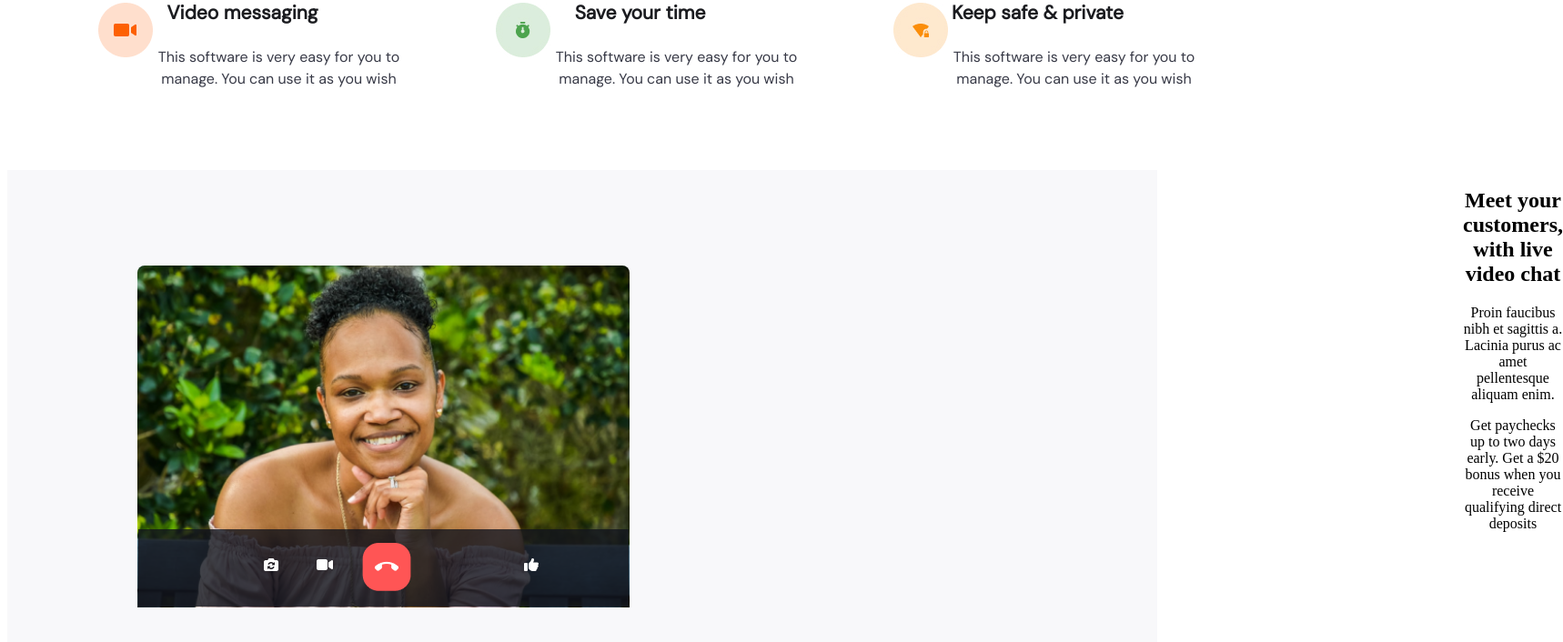
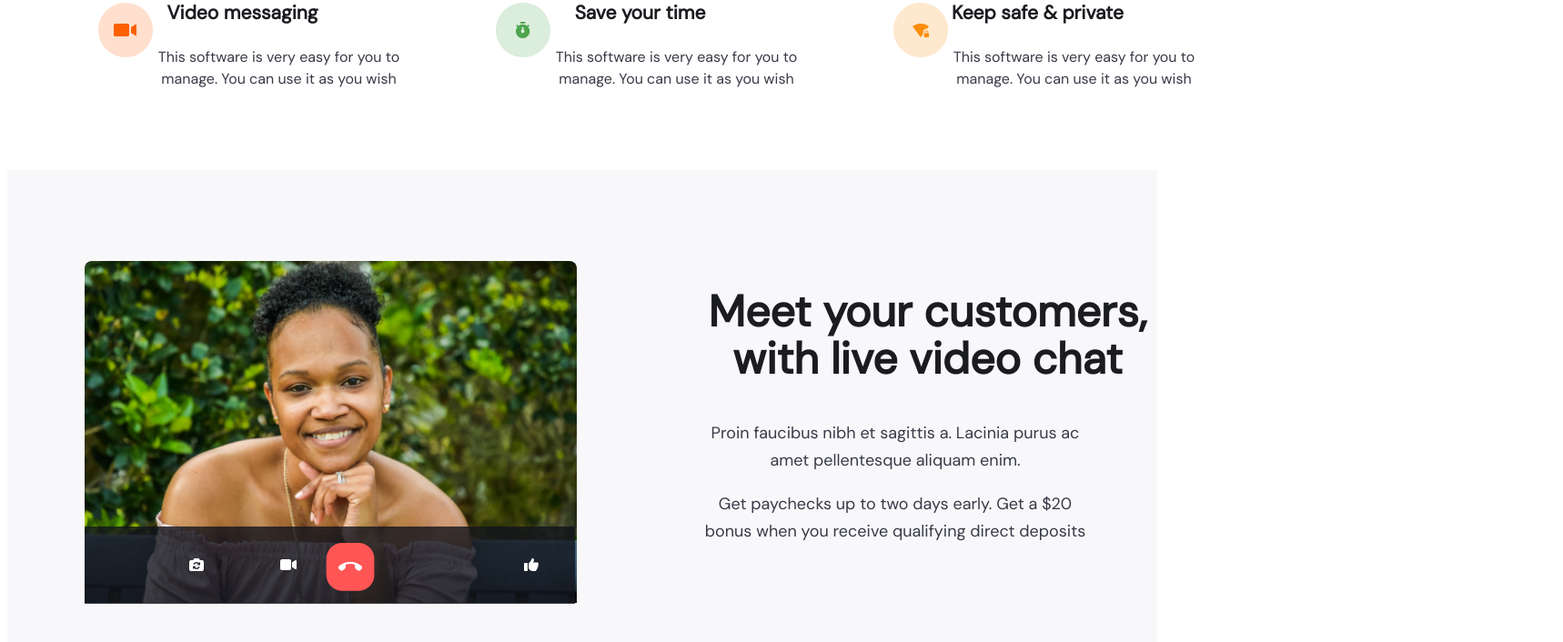
Before and after one commit to Bukkiedevs/Chat-app-landing-page, a plain HTML site: page index.html in a window 1280 px wide. Shown: the part 1300-2006 px from the top of the page at 91% size, 1718 px wide, since content can reach past the window. Drawn offline with Linux system fonts and the light colour scheme.

Commit message:
Improve stylings

```diff
--- a/css/styles.css
+++ b/css/styles.css
@@ -206,7 +206,7 @@ h5 {
 .woman-headset-video {
   border-top-left-radius: 8px;
   border-top-right-radius: 8px;
-  margin: 105px 916px 104px 143px;
+  margin: 100px 85px 80px 85px;
   width: 541px;
   height: 376px;
 }
@@ -215,8 +215,8 @@ h5 {
 }
 .background-image {
   position: absolute;
-  top: 395px;
-  left: 144px;
+  top: 392px;
+  left: 85px;
   width: 539px;
   height: 85px;
 }
@@ -231,17 +231,35 @@ h5 {
 .video-image {
   position: absolute;
   top: 426px;
-  left: 340px;
+  left: 300px;
   color: white;
 }
 .camera-rotate-image {
   position: absolute;
   top: 426px;
-  left: 280px;
+  left: 198px;
   color: white;
 }
 .end-image {
   position: absolute;
   top: 410px;
-  left: 390px;
+  left: 350px;
 }
+.video-text {
+  margin: 130px 70px 140px 45px;
+}
+.first-video-text {
+  color: #1b1c20;
+  font-size: 48px;
+  font-family: "DM Sans", sans-serif;
+  line-height: 52px;
+  width: 511px;
+}
+.second-video-text {
+  color: #383a47;
+  font-size: 18px;
+  font-family: "DM Sans", sans-serif;
+  font-weight: 500;
+  line-height: 30px;
+  width: 440px;
+}
--- a/index.html
+++ b/index.html
@@ -91,7 +91,6 @@
           </div>
         </div>
       </div>
-
       <h2 class="feature-word">Features for a better experience</h2>
       <div class="row">
         <div class="column">
@@ -129,7 +128,10 @@
         <div class="row">
           <div class="column">
             <div class="video-pictures-container">
-              <img src="/public/images/woman-with-headset-video-call-1.png" class="woman-headset-video" />
+              <img
+                src="/public/images/woman-with-headset-video-call-1.png"
+                class="woman-headset-video"
+              />
               <img
                 src="/public/images/background.png"
                 class="background-image"
@@ -141,12 +143,15 @@
             </div>
           </div>
           <div class="column">
-            <h2>Meet your customers, with live video chat</h2>
-            <p>
+            <div class="video-text">
+              <h2 class="first-video-text">
+                Meet your customers, with live video chat
+              </h2>
+              <p class="second-video-text">
                 Proin faucibus nibh et sagittis a. Lacinia purus ac amet
                 pellentesque aliquam enim.
               </p>
-            <p>
+              <p class="second-video-text">
                 Get paychecks up to two days early. Get a $20 bonus when you
                 receive qualifying direct deposits
               </p>
@@ -154,5 +159,9 @@
           </div>
         </div>
       </div>
+      <div class="text-container">
+
+      </div>
+    </div>
   </body>
 </html>
```
Lines whose indentation alone changed are shown as unchanged.
